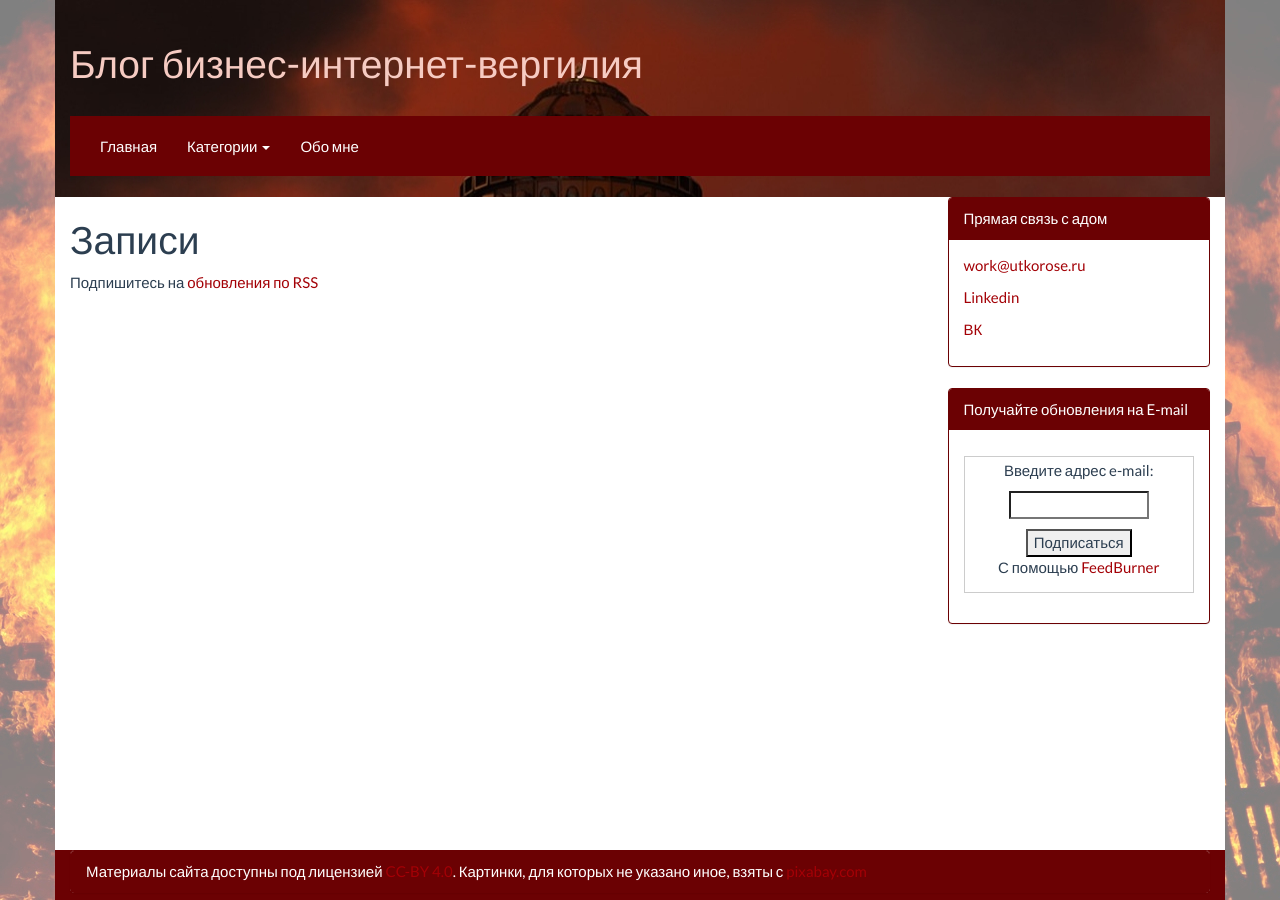
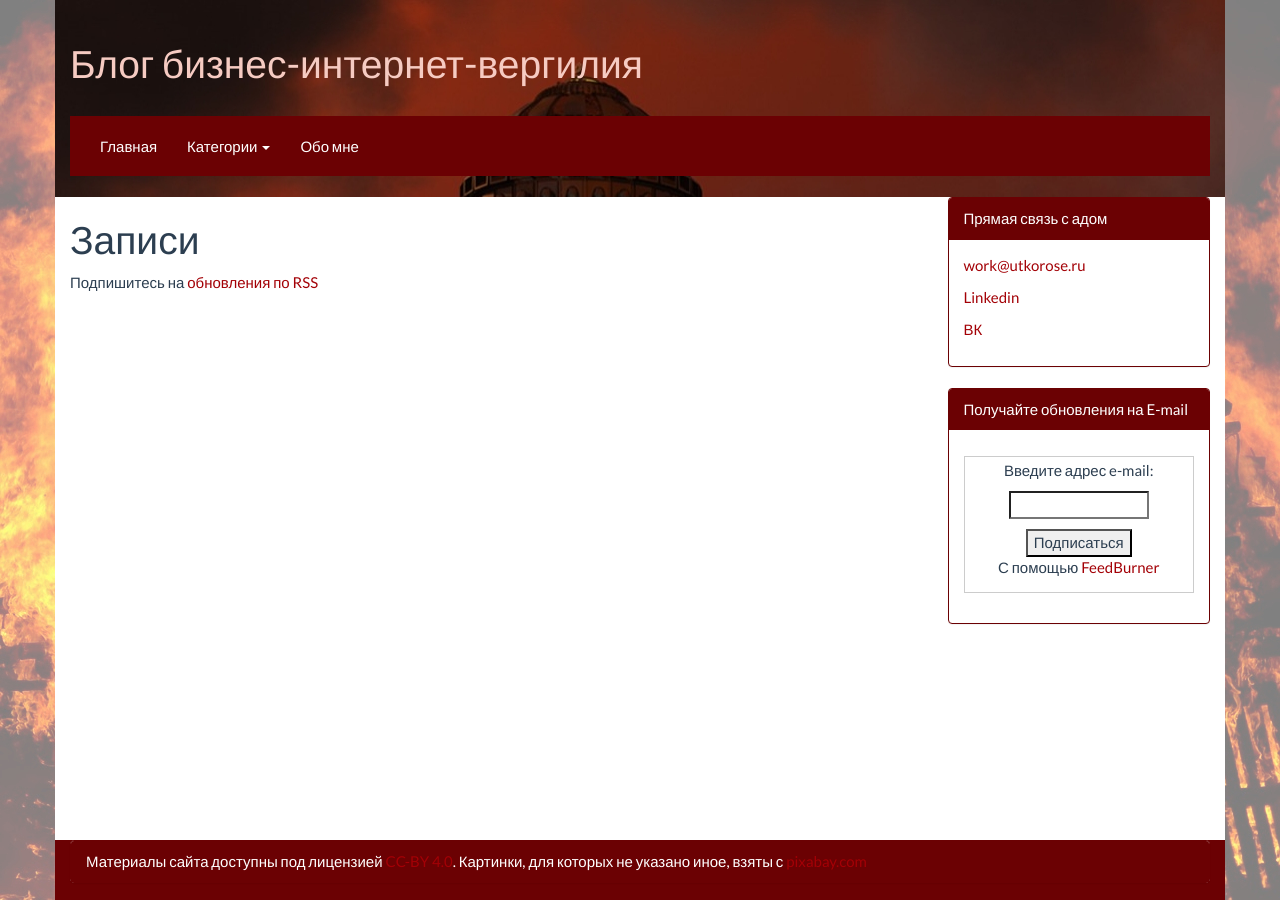
Before and after one commit to utkorose/blog-internet-vergiliy, a Jekyll site: the page built from index.html, in a window 1280 px wide. Built offline with Jekyll 4.4.1, drawn with Linux system fonts in a browser that asks for light colours.

Commit message:
Update theme.css

```diff
--- a/css/theme.css
+++ b/css/theme.css
@@ -53,7 +53,7 @@ html {
 }
 body {
   /* Margin bottom by footer height */
-  margin-bottom: 50px;
+  margin-bottom: 60px;
     background:url(/img/fire-298105_1280.jpg) no-repeat center center fixed;
         -webkit-background-size: cover;
         -moz-background-size: cover;
@@ -64,7 +64,7 @@ body {
   position: absolute;
   bottom: 0;
   /* Set the fixed height of the footer here */
-  height: 50px;
+  height: 60px;
   width:100%;
   background-color: #2c3e50;
   visibility:hidden;
@@ -74,7 +74,7 @@ body {
 }
 
 .footer .container{
-  height:50px;
+  height:60px;
   background-color: #6B0103;
   visibility:visible;
 }
```
